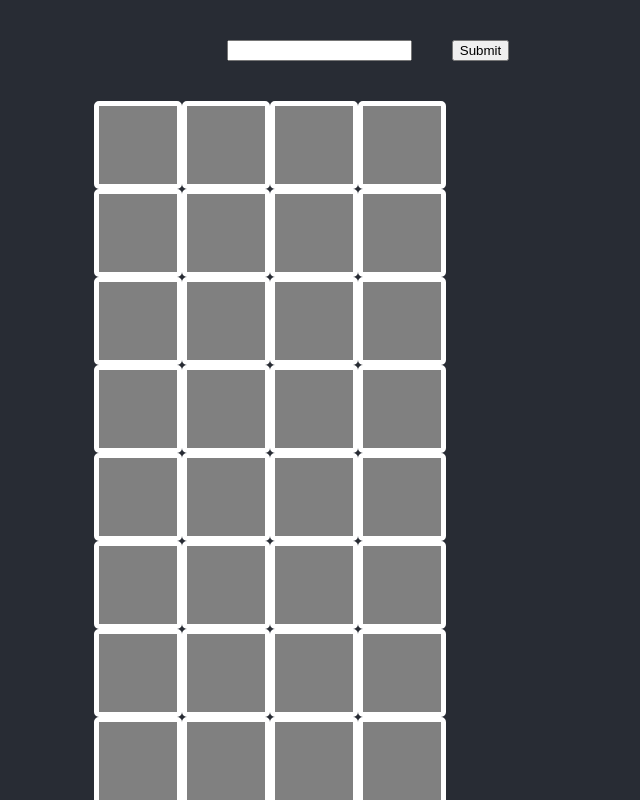
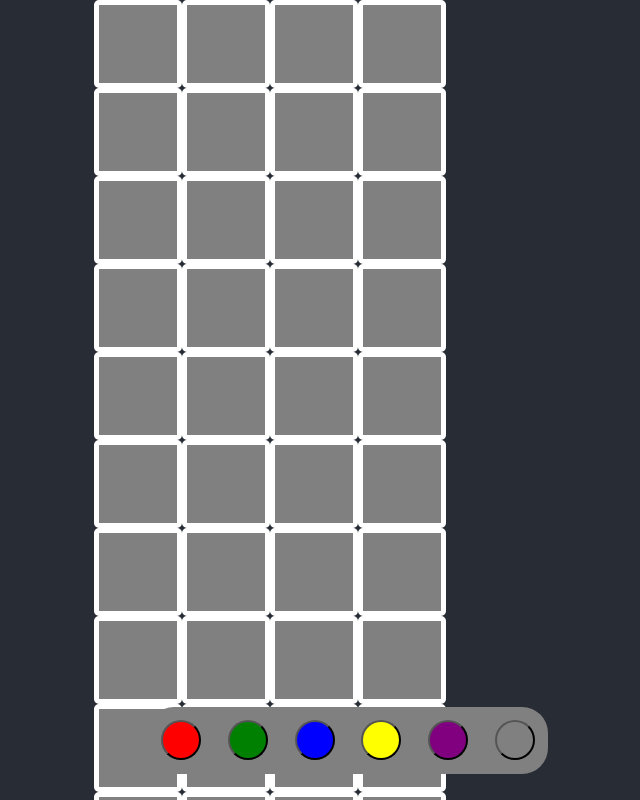
Before and after one commit to briggySmalls/mastermind, a React (Create React App) app: page / in a window 1280 px wide. Shown: the top 800 px of the page, without its empty margins (292-932 px from the left). Built offline with nearby package versions, Linux system fonts and the light colour scheme.

Commit message:
Create a rudimentary keyboard
This is just the elements, no behaviour is wired up yet

```diff
--- a/src/mastermind/Game.tsx
+++ b/src/mastermind/Game.tsx
@@ -2,6 +2,7 @@ import React, {useState} from 'react';
 import styled from 'styled-components';
 import Colour from "./Colour";
 import Pizza from './Pizza';
+import Keyboard from './Keyboard';
 import * as R from 'ramda';
 import {Score, calculateScore} from './data/Score';
 import seedrandom from 'seedrandom';
@@ -70,6 +71,7 @@ function Game() {
     if (text.length !== charCount) return
     // Update state
     const score = calculateScore(answer, text)
+    console.log(score);
     let newStates = R.adjust(
       index,
       (s: PizzaState) => {
@@ -91,21 +93,12 @@ function Game() {
 
   return (
     <>
-      <form onSubmit={handleSubmit}>
-        <Input key="input"
-          type="text"
-          maxLength={5}
-          onChange={handleTextChange}
-          value={text}
-          disabled={isEnded}
-          />
-        <input type="submit" value="Submit" />
-      </form>
       {
         pizzaStates.map((s, i) =>
           <Pizza key={`pizza-${i}`} colours={(i === index) ? textToColours(text) : s.guess} score={s.score} />
         )
       }
+      <Keyboard />
     </>
   )
 }
--- /dev/null
+++ b/src/mastermind/Keyboard.tsx
@@ -0,0 +1,36 @@
+import { all } from 'ramda';
+import React from 'react';
+import styled from 'styled-components';
+import Colour from "./Colour"
+
+const KeyBoardContainer = styled.div`
+  position: sticky;
+  bottom: 1em;
+  display: flex;
+  border-radius: 1em;
+  background-color: grey;
+`
+
+const ColourKey = styled.button<{colour: Colour}>`
+  background-color: ${props => props.colour};
+  display: inline-block;
+  margin: 1em;
+  width: 3em;
+  height: 3em;
+  border-radius: 50%;
+`
+
+const allColours = Object.values(Colour)
+console.log("allColours: "  + allColours)
+
+function Slice() {
+  return (
+    <KeyBoardContainer>
+      {allColours.map(c =>
+        <ColourKey colour={c} />
+      )}
+    </KeyBoardContainer>
+  )
+}
+
+export default Slice
```
